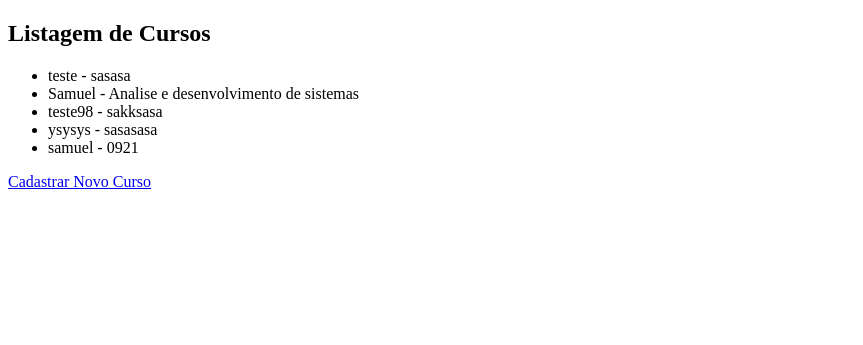
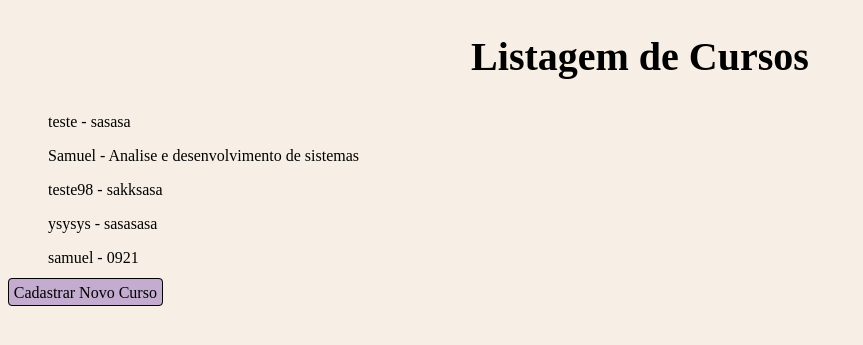
Before and after one commit to Samuel-Sales/Cadastro-de-Alunos, a Django app: page /cursos/listar/ in a window 1280 px wide. Shown: the top 345 px of the page, without its empty margins (0-863 px from the left). Run offline with Django 4.2, Linux system fonts and the light colour scheme; data comes from the database, SQL or seed files in the repository.

Commit message:
listar cursos estilizado

```diff
--- a/cadastro/templates/cadastro/listar_cursos.html
+++ b/cadastro/templates/cadastro/listar_cursos.html
@@ -1,6 +1,9 @@
+{% load static %}
+
 <!DOCTYPE html>
 <html>
 <head>
+    <link rel="stylesheet" href="{% static 'css/listar_cursos.css' %}">
     <title>Listagem de Cursos</title>
 </head>
 <body>
--- /dev/null
+++ b/static/css/listar_cursos.css
@@ -0,0 +1,22 @@
+body {
+    background-color: #F7EFE5;
+}
+
+h2 {
+    text-align: center;
+    font-size: 40px;
+}
+
+a {
+    text-decoration: none;
+    border: 1px solid black;
+    border-radius: 4px;
+    background-color: #C3ACD0;
+    color: black;
+    padding: 0.3em;
+}
+
+ul li {
+    list-style: none;
+    margin-top: 1em;
+}
```
